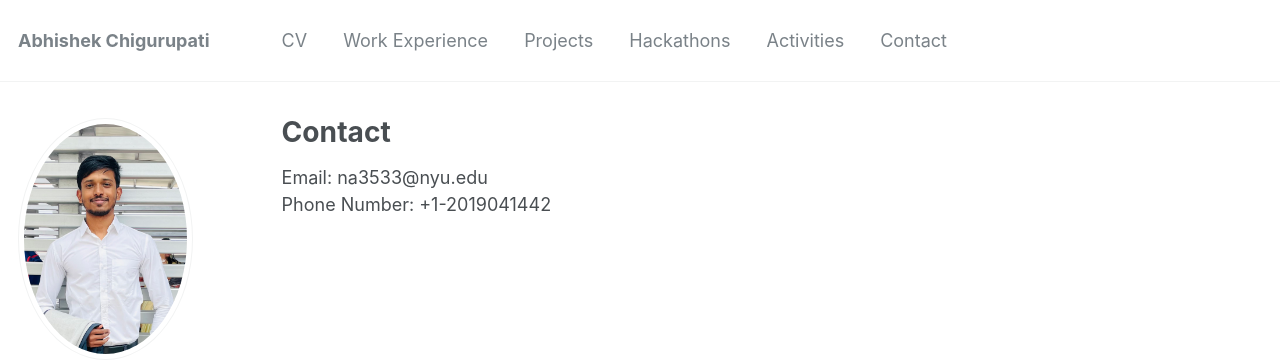
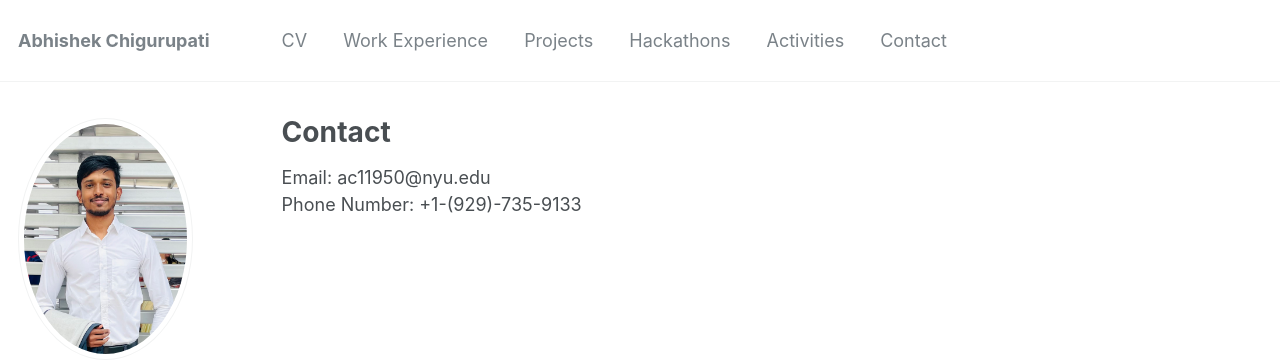
Before and after one commit to AbhishekCh47/abhishekch47.github.io, a Jekyll site: the page built from _pages/contact.md, in a window 1280 px wide. Shown: the top 360 px of the page. Built offline with Jekyll 4.4.1, drawn with Linux system fonts in a browser that asks for light colours.

Commit message:
Update contact.md

```diff
--- a/_pages/contact.md
+++ b/_pages/contact.md
@@ -4,5 +4,5 @@ title: "Contact"
 permalink: /contact/
 author_profile: true
 ---
-Email: na3533@nyu.edu <br>
-Phone Number: +1-2019041442 <br>
+Email: ac11950@nyu.edu <br>
+Phone Number: +1-(929)-735-9133 <br>
```
